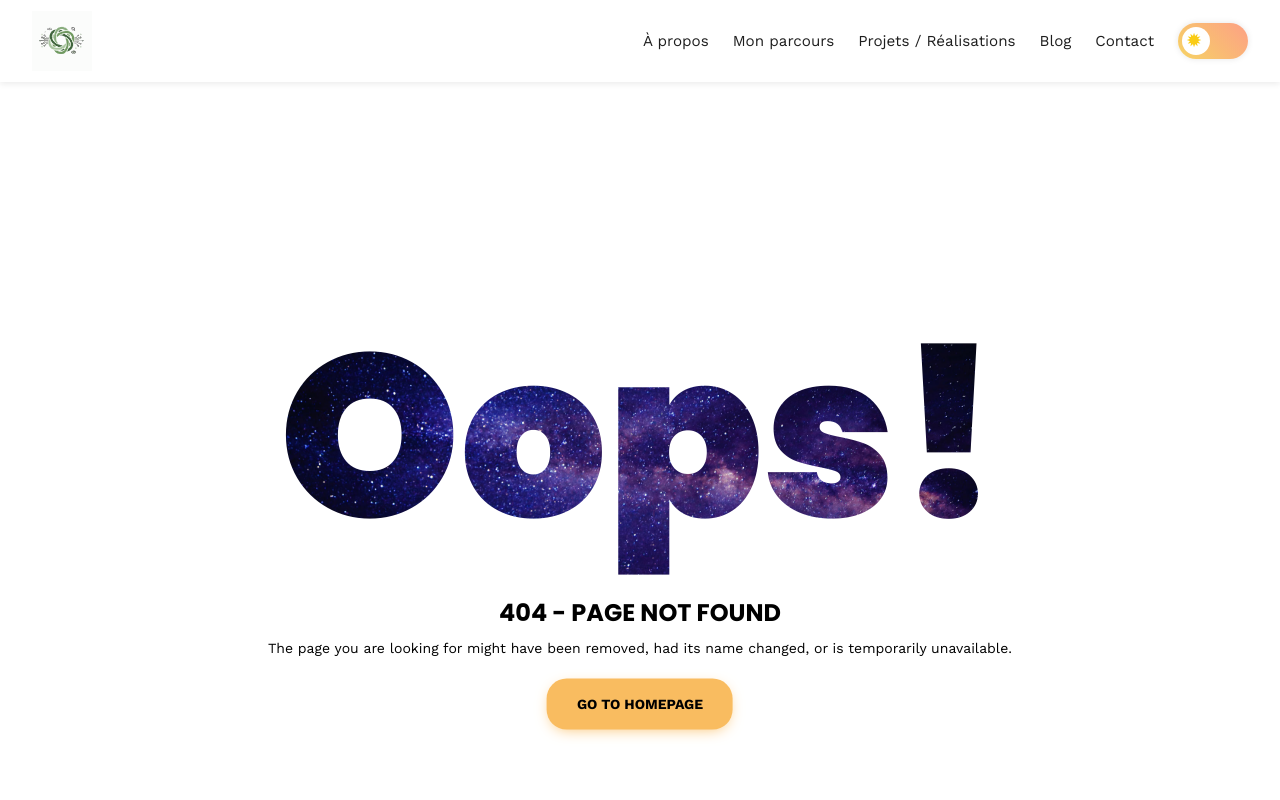
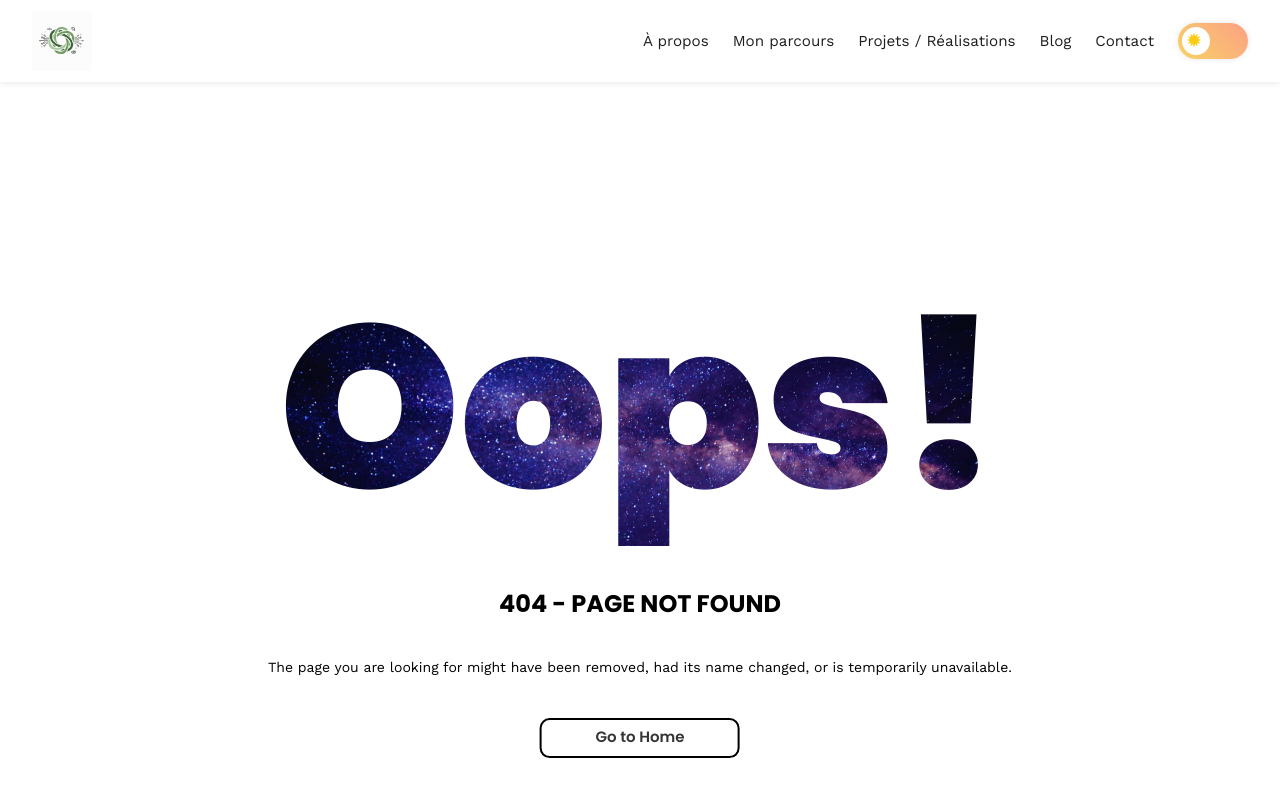
Before and after one commit to C-Alicia/portfolio_ac, a Vue app: page /contact in a window 1280 px wide. Shown: the top 800 px of the page. Built offline with nearby package versions, Linux system fonts and the light colour scheme.

Commit message:
feat : remplace a by the component Custom Bouton

```diff
--- a/src/pages/NotFoundPage.vue
+++ b/src/pages/NotFoundPage.vue
@@ -8,13 +8,16 @@
       <p>
         The page you are looking for might have been removed, had its name changed, or is temporarily unavailable.
       </p>
-      <a href="/">Go To Homepage</a>
+
+     <CustomButton text="Go to Home" href="/" />
+
     </div>
   </section>
 </template>
 
 <script setup>
 // plus besoin de data ou de logique ici : le toggle global gère tout
+import CustomButton from '@/components/CustomButton.vue';
 </script>
 
 <style scoped>
@@ -33,6 +36,10 @@
   max-width: 90%;
   width: 100%;
   text-align: center;
+  display: flex;
+  flex-direction: column;
+  align-items: center; /* centrer tout */
+  gap: 20px; /* espace vertical auto entre éléments */
 }
 
 .notfound404 {
@@ -73,20 +80,6 @@
   margin: 10px 0 20px;
 }
 
-.notfound a {
-  font-family: 'Work Sans', sans-serif;
-  font-size: 14px;
-  text-decoration: none;
-  text-transform: uppercase;
-  background: #F9BC60;
-  display: inline-block;
-  padding: 15px 30px;
-  border-radius: 20px;
-  color: #000000;
-  font-weight: 700;
-  box-shadow: 0px 4px 15px -5px #F9BC60;
-}
-
 /* 🌙 Appliquer automatiquement quand le body est en dark */
 [color-scheme='dark'] #notfound h2,
 [color-scheme='dark'] #notfound p {
@@ -102,10 +95,5 @@
   .notfound404 h1 {
     font-size: 18vw;
   }
-
-  .notfound a {
-    padding: 12px 25px;
-    font-size: 12px;
-  }
 }
 </style>
```
